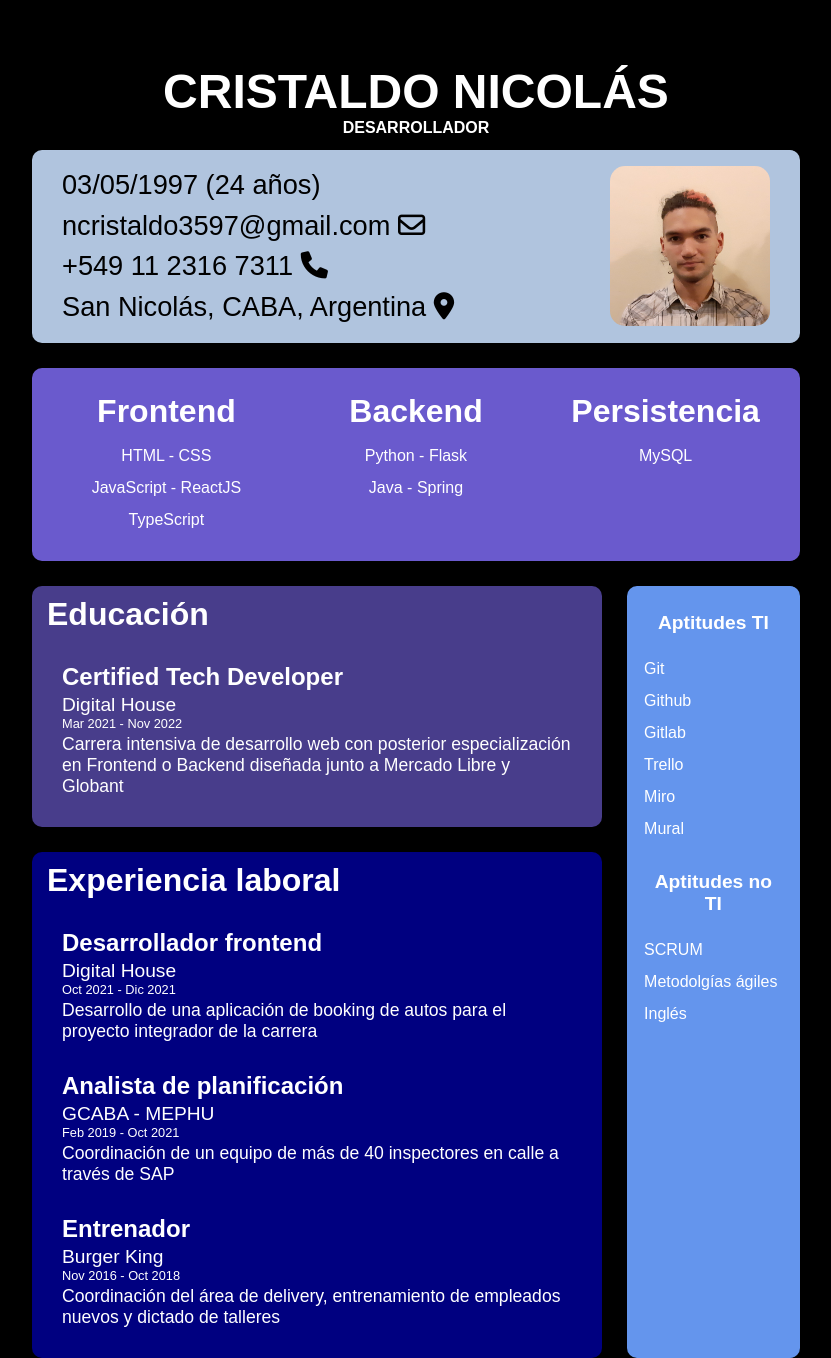
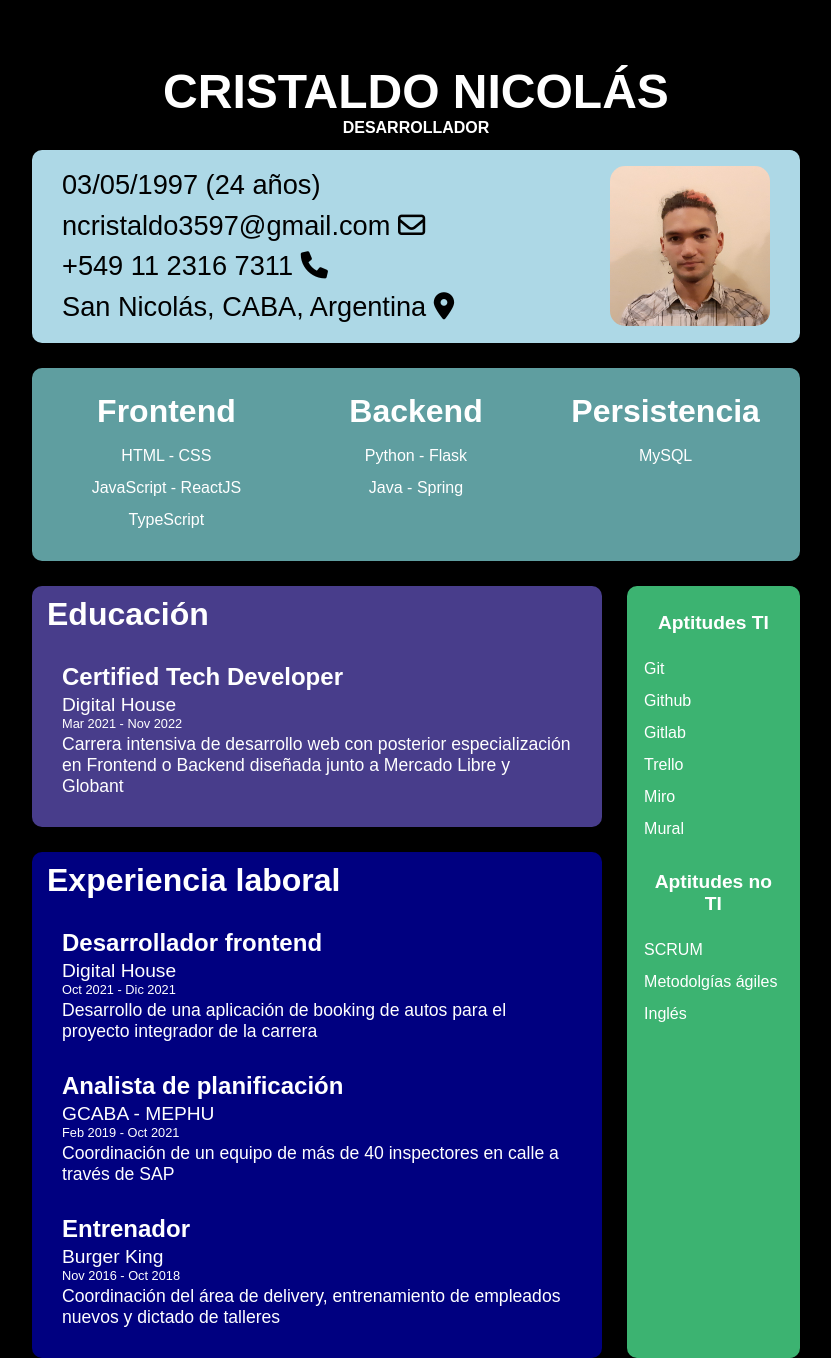
Before and after one commit to metazenic/Curriculum-Vitae, a plain HTML site: page index.html in a window 1280 px wide. Shown: the top 1358 px of the page, without its empty margins (224-1055 px from the left). Drawn offline with Linux system fonts and the light colour scheme.

Commit message:
[FIX] colores

```diff
--- a/styles/Aptitudes.css
+++ b/styles/Aptitudes.css
@@ -1,5 +1,5 @@
 .aptitudes {
-  background-color: cornflowerblue;
+  background-color: mediumseagreen;
   grid-column: 4;
   grid-row: 3/5;
 }
--- a/styles/DatosPersonales.css
+++ b/styles/DatosPersonales.css
@@ -2,7 +2,7 @@
   display: flex;
   justify-content: space-between;
   align-items: center;
-  background-color: lightsteelblue;
+  background-color: lightblue;
   padding: 10px 15px;
   grid-column: 1/5;
 }
--- a/styles/Programacion.css
+++ b/styles/Programacion.css
@@ -1,6 +1,6 @@
 .programacion {
   display: flex;
-  background-color: slateblue;
+  background-color: cadetblue;
   grid-column: 1/5;
   text-align: center;
   justify-content: space-evenly;
```
